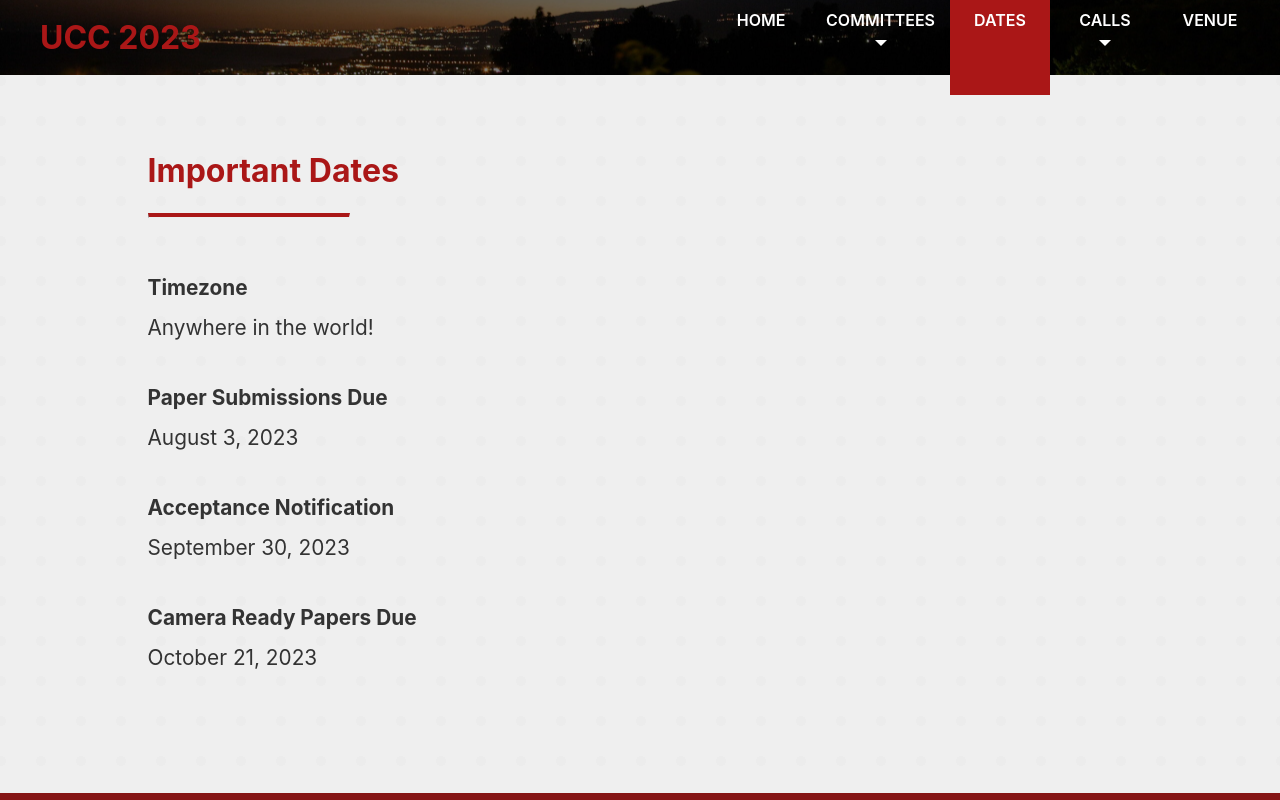
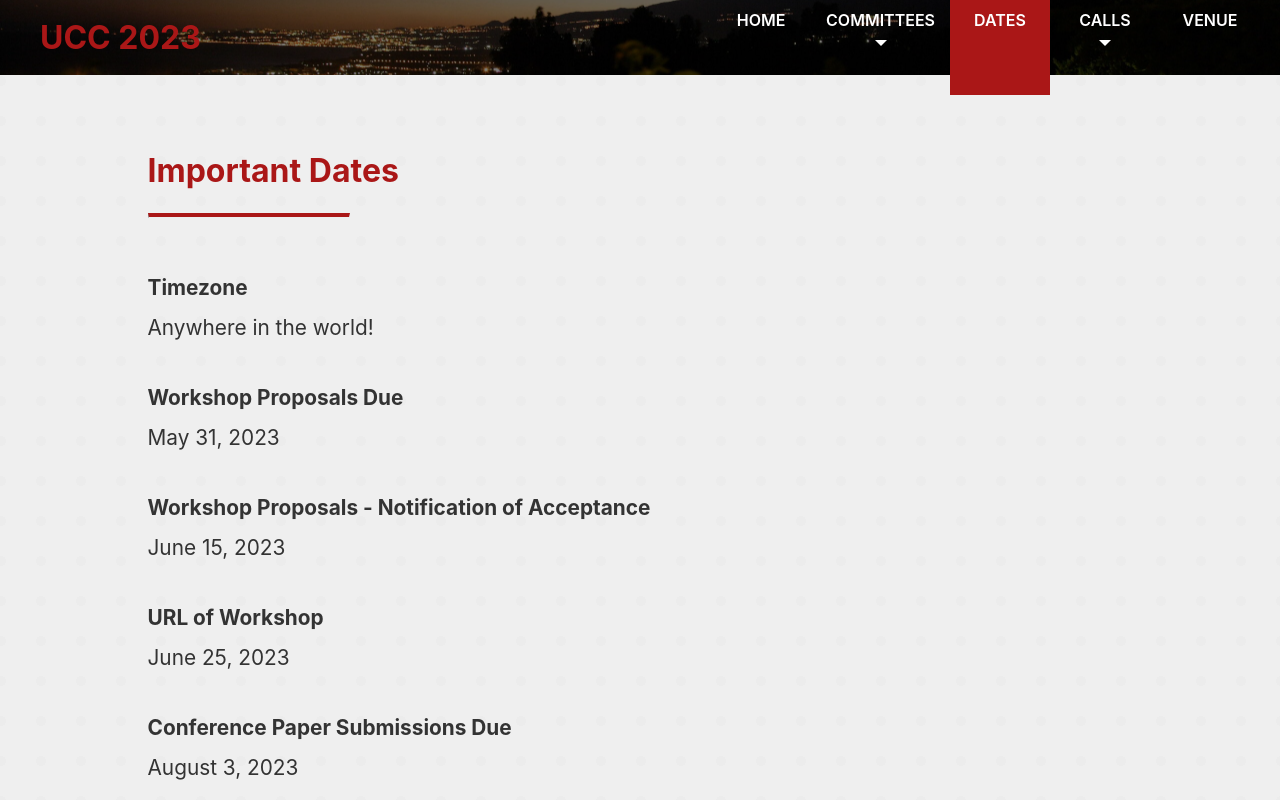
Before and after one commit to UCC-Conference/UCC2023, a React (Create React App) app: page /important-dates in a window 1280 px wide. Shown: the top 800 px of the page. Built offline with nearby package versions, Linux system fonts and the light colour scheme.

Commit message:
update with workshops date

```diff
--- a/src/pages/Dates.js
+++ b/src/pages/Dates.js
@@ -9,11 +9,12 @@ const Dates = () => {
                 <h1>Important Dates</h1>
                 <hr />
                 <p><strong>Timezone</strong><br/>Anywhere in the world!</p>
-                <p><strong>Paper Submissions Due</strong><br/>August 3, 2023</p>
-
-                <p><strong>Acceptance Notification</strong><br/>September 30, 2023</p>
-
-                <p><strong>Camera Ready Papers Due</strong><br/>October 21, 2023</p>
+                <p><strong>Workshop Proposals Due</strong><br/>May 31, 2023</p>
+                <p><strong>Workshop Proposals - Notification of Acceptance</strong><br/>June 15, 2023</p>
+                <p><strong>URL of Workshop</strong><br/>June 25, 2023</p>
+                <p><strong>Conference Paper Submissions Due</strong><br/>August 3, 2023</p>
+                <p><strong>Conference Paper - Notification of Acceptance</strong><br/>September 30, 2023</p>
+                <p><strong>Camera-Ready Due</strong><br/>October 21, 2023</p>
             </Content>
         </PageWrapper>
     );
```
